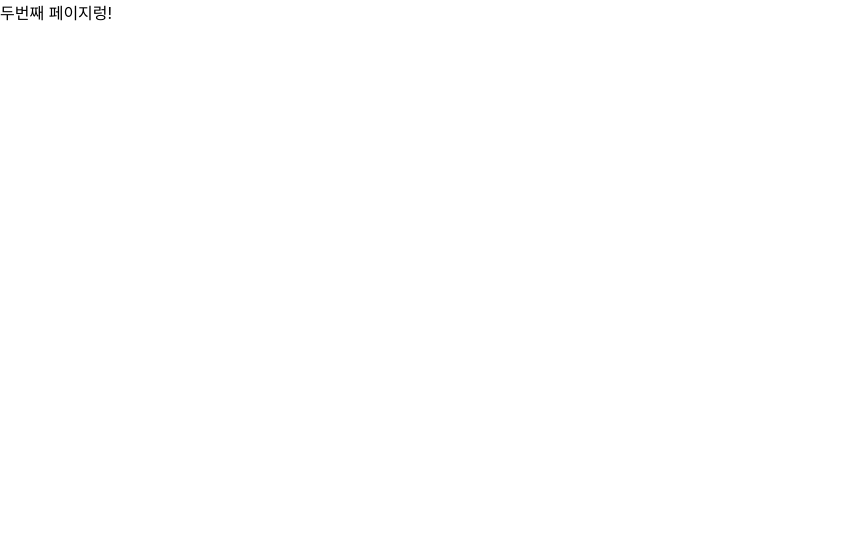
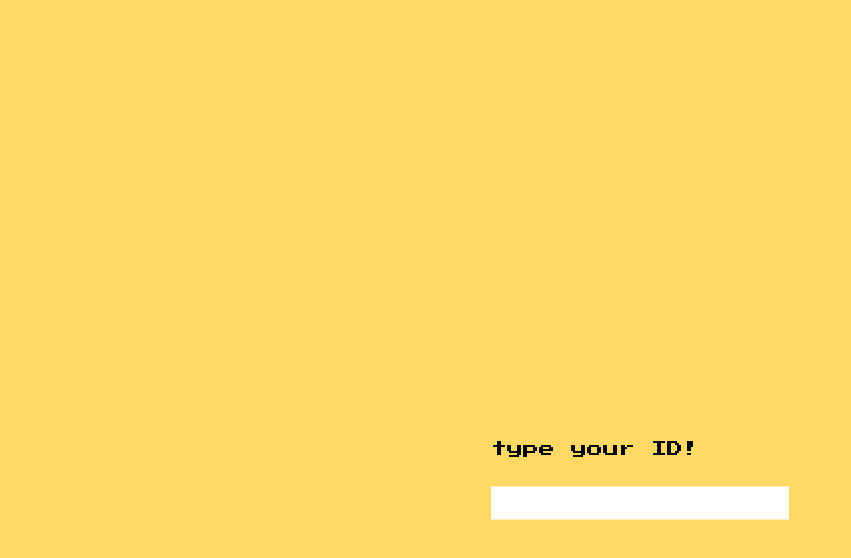
Before and after one commit to chaeryeon823/Embedded-System, a React (Create React App) app in the folder embedded-app/: page /shot in a window 1280 px wide. Shown: the top 558 px of the page, without its empty margins (0-851 px from the left). Built offline with nearby package versions, Linux system fonts and the light colour scheme.

Commit message:
Feat ID UI

```diff
--- a/embedded-app/src/New/Main/Mainpage.jsx
+++ b/embedded-app/src/New/Main/Mainpage.jsx
@@ -10,7 +10,6 @@ function MainPage(props) {
             <TitleText>
                 <Title></Title>
             </TitleText>
-
             <Card></Card>
         </Wrapper>
     )
--- /dev/null
+++ b/embedded-app/src/New/Shot/ID.jsx
@@ -0,0 +1,49 @@
+import React from "react";
+import styled from "styled-components";
+
+function ID(props) {
+    return(
+        <Wrapper>
+            <Text>
+                type your ID!
+            </Text>
+            <Input>
+            </Input>
+        </Wrapper>
+    )
+}
+
+const Wrapper=styled.div`
+    display:flex;
+    flex-direction: column;
+
+    position: absolute;
+    left: 50%;
+    top: 60%;
+    transform: translate(-50%, -50%);
+    width: auto;
+
+    font-family: 'Noto Sans KR', sans-serif;
+
+`;
+
+const Text=styled.p`
+    margin:0;
+    font-family: 'Press Start 2P', cursive;
+
+    margin-bottom:30px;
+
+`;
+
+const Input=styled.input`
+    outline: none;
+    fontSize: 100px;
+    padding: 10px;
+    border:none;
+    backgroundColor: '#ddd';
+
+    font-family: 'Press Start 2P', cursive;
+
+
+`;
+export default ID;
--- a/embedded-app/src/New/Shot/Shotpage.jsx
+++ b/embedded-app/src/New/Shot/Shotpage.jsx
@@ -1,8 +1,21 @@
 import React from "react";
-
+import styled from "styled-components";
+import ID from "./ID";
 function Shotpage(props) {
     return(
-        <div>두번째 페이지렁!</div>
+        <Wrapper>
+            <ID>
+
+            </ID>
+        </Wrapper>
     )
 }
+
+const Wrapper=styled.body`
+    background-color:#ffd966;
+    width:100vw;
+    height:100vh;
+`
+
+
 export default Shotpage;
```
